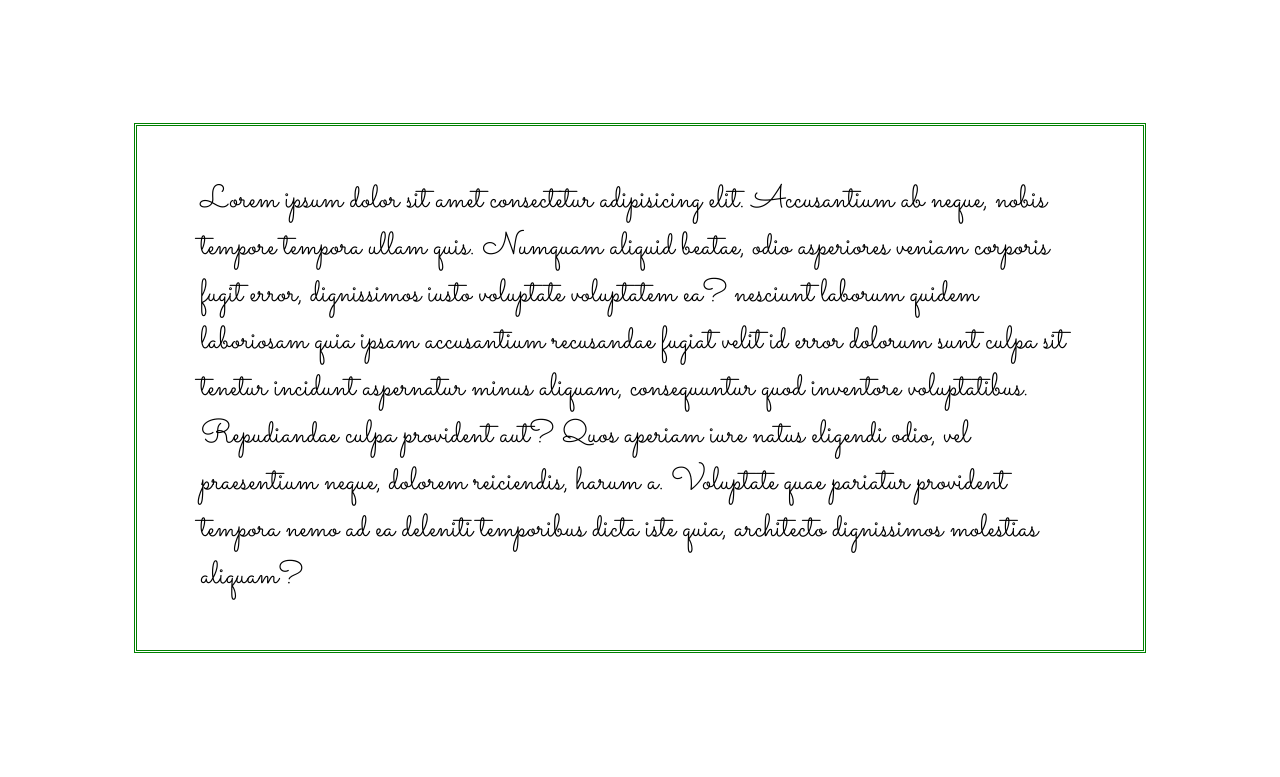
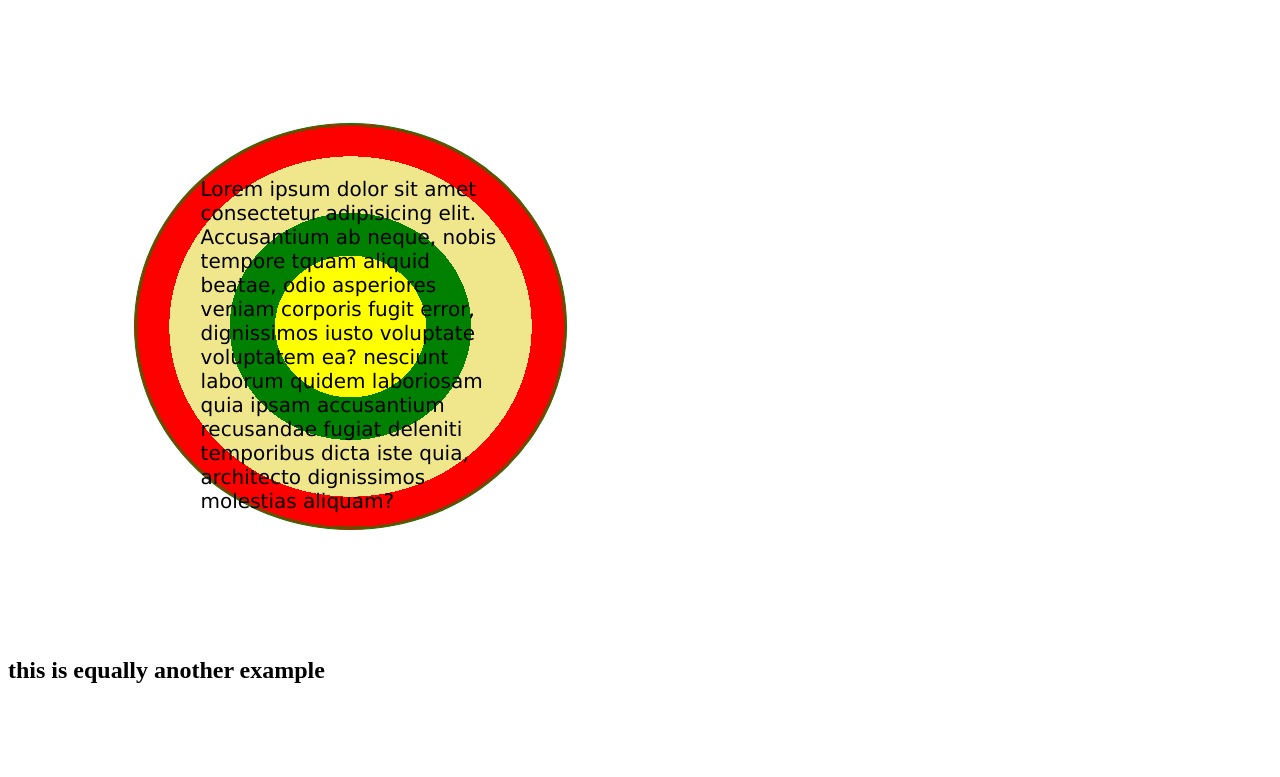
Before and after one commit to coderitec/classWork, a website: page index.html in a window 1280 px wide. Shown: the part 1349-2126 px from the top of the page. Drawn offline with Linux system fonts and the light colour scheme.

Commit message:
created gradients

```diff
--- a/index.html
+++ b/index.html
@@ -48,12 +48,10 @@
 
                 <p class="para">
                     Lorem ipsum dolor sit amet consectetur adipisicing elit. Accusantium ab
-                    neque, nobis tempore tempora ullam quis. Numquam aliquid beatae, odio asperiores veniam corporis fugit error, dignissimos iusto voluptate voluptatem ea?
+                    neque, nobis tempore tquam aliquid beatae, odio asperiores veniam corporis fugit error,
+                    dignissimos iusto voluptate voluptatem ea?
                    nesciunt laborum quidem laboriosam quia ipsam accusantium recusandae fugiat
-                    velit id error dolorum sunt culpa sit tenetur incidunt aspernatur minus
-                    aliquam, consequuntur quod inventore voluptatibus. Repudiandae culpa provident aut?
-                    Quos aperiam iure natus eligendi odio, vel praesentium neque, dolorem
-                    reiciendis, harum a. Voluptate quae pariatur provident tempora nemo ad ea
+
                     deleniti temporibus dicta iste quia, architecto dignissimos molestias aliquam?
                 </p>
                 <h2>this is equally another example</h2>
@@ -87,7 +85,7 @@
         </video>
         <div></div>
     </section>
-    <footer>&copy;franc 2020</footer>kg/m<sup>3</sup>
+    <footer>&copy;franc 2020</footer>
 </main>
 </body>
 </html>
--- a/styles/main.css
+++ b/styles/main.css
@@ -3,3 +3,17 @@ p,pre{
     padding: 4% 5% ;
     margin: 10%;
 }
+
+footer{
+    height: 20vh;
+    background: linear-gradient(180deg, yellow 25%, green 20%,green 40%,khaki 30%, khaki 60%, red 17%);
+}
+p.para{
+    width: 15em;
+    height: 15em;
+    border-radius: 50%;
+    font-family: 'Lucida Sans', 'Lucida Sans Regular', 'Lucida Grande', 'Lucida Sans Unicode', Geneva, Verdana, sans-serif;
+    font-size: 20px;
+    text-align: inherit;
+    background: radial-gradient( yellow 25%, green 20%,green 40%,khaki 30%, khaki 60%, red 17%);
+}
--- a/styles/me.css
+++ b/styles/me.css
@@ -38,7 +38,7 @@ nav a{
     text-decoration: none;
 }
 nav{
-    background-color: rgba(21, 211, 122, 0.794);
+    background: linear-gradient(180deg, yellow 25%, green 20%,green 40%,khaki 30%, khaki 60%, red 17%);
     position: fixed;
     right: 0;
     left: 0;
```
